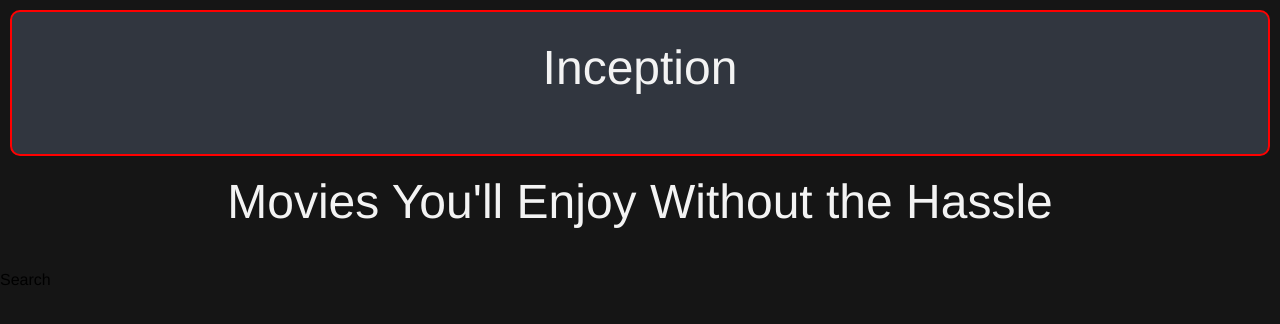
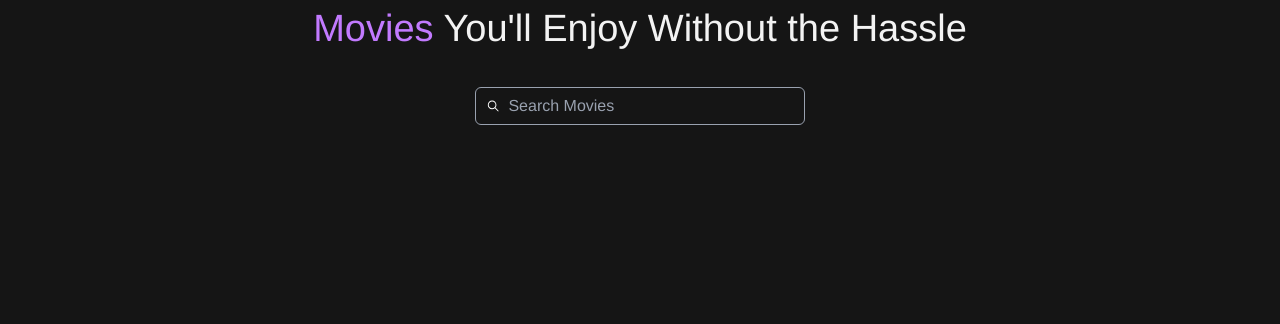
Before and after one commit to vignesh-vic/Movie-app, a React (Vite) app: page / in a window 1280 px wide. Shown: the top 324 px of the page. Built offline with nearby package versions, Linux system fonts and the light colour scheme.

Commit message:
Add new features and configurations

```diff
--- a/package.json
+++ b/package.json
@@ -13,6 +13,7 @@
     "@tailwindcss/vite": "^4.1.17",
     "react": "^19.2.0",
     "react-dom": "^19.2.0",
+    "react-icons": "^5.5.0",
     "tailwindcss": "^4.1.17"
   },
   "devDependencies": {
--- a/src/App.jsx
+++ b/src/App.jsx
@@ -1,6 +1,7 @@
 
 import { useState } from 'react';
 import './App.css'
+import Search from './components/Search';
 
 
 const Card=({title})=>{
@@ -14,19 +15,20 @@ const Card=({title})=>{
 
 const  App=()=> {
 const [hasLiked, setHasLiked] = useState(false);
+const [searchTerm, setSearchTerm] = useState("");
 
   return (
     <main>
 
       <div className='pattern'/>
       <div className='wrapper'>
-       <Card title={{Title: "Inception"}}/>
+       {/* <Card title={{Title: "Inception"}}/> */}
        <header>
-        <h2 className='title'> <span>Movies</span> You'll Enjoy Without the Hassle</h2>
+        <h2 className='title'> <span className='text-purple-400'>Movies</span> You'll Enjoy Without the Hassle</h2>
        </header>
+        <Search searchTerm={searchTerm} setSearchTerm={setSearchTerm}/>
         </div>
 
-    <p>Search</p>
     </main>
   )
 }
--- a/src/components/Search.jsx
+++ b/src/components/Search.jsx
@@ -0,0 +1,17 @@
+import React from 'react'
+import { IoIosSearch } from "react-icons/io";
+
+const Search = ({ searchTerm, setSearchTerm }) => {
+  return (
+    <div className='flex justify-center '>
+        <div className='flex gap-2  items-center border  w-[330px]  border-gray-400 rounded-md'>
+              <IoIosSearch color='white'  style={{marginLeft:10}}/>
+            <input type='text'  placeholder='Search Movies'
+                  className="text-white ml-3 w-full h-9 px-2 font-light placeholder:font-light placeholder:text-gray-400 border-none focus:outline-none"
+             value={searchTerm} onChange={(e)=>setSearchTerm(e.target.value)}/>
+        </div>
+    </div>
+  )
+}
+
+export default Search
--- a/src/index.css
+++ b/src/index.css
@@ -16,7 +16,7 @@ h2{
     color: #f3f3f3;
     text-align: center;
     margin-bottom: 30px;
-    font-size: 48px;
+    font-size: 38px;
 }
 
 .card-container{
```
Also changed, not shown: 1 other file (tests, documents, lock files or other folders).
